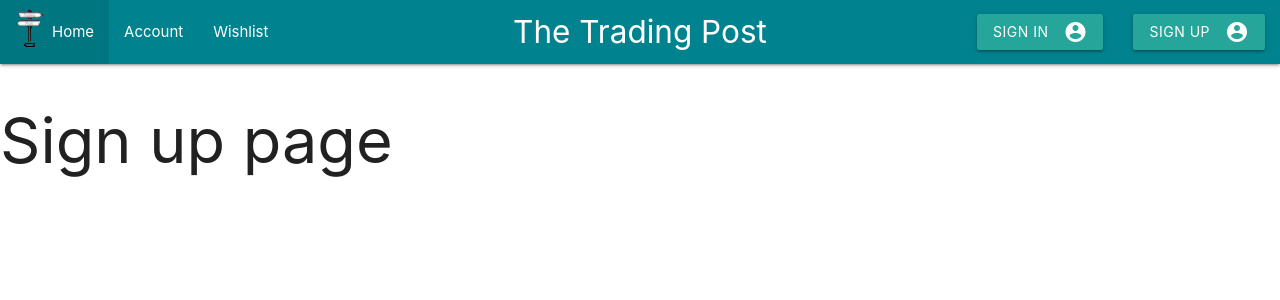
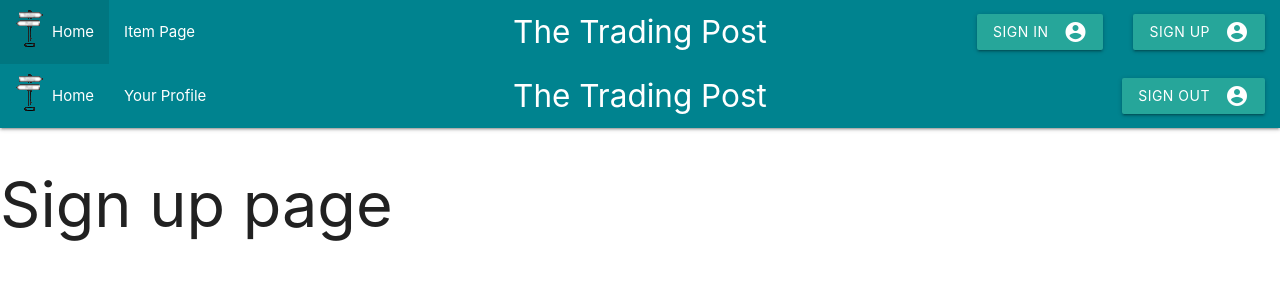
Before and after one commit to mxweidmer/trading-post, a React (Create React App) app: page /trading-post/signup in a window 1280 px wide. Shown: the top 300 px of the page. Built offline with nearby package versions, Linux system fonts and the light colour scheme.

Commit message:
whoops, committed before I added

```diff
--- a/src/App.js
+++ b/src/App.js
@@ -7,8 +7,10 @@ import noMatch from "./pages/noMatch"
 import postitem from "./pages/postitem"
 import item from "./pages/item"
 import Nav from "./components/Nav";
+import SignedInNavBar from './components/SignedInNav'
 import signin from "./pages/signin";
 import signup from "./pages/signup";
+
 
 import { BrowserRouter as Router, Route, Switch } from "react-router-dom";
 
@@ -16,7 +18,9 @@ function App() {
   return (
     <Router>
       <div>
+        {/* {this.props.location.pathname === "/" ? <Nav /> : <SignedInNav />} */}
         <Nav />
+        <SignedInNavBar />
         <Switch>
           <Route exact path="/" component={landing} />
           <Route exact path="/trading-post/profile" component={profile} />
--- a/src/components/Cards/index.js
+++ b/src/components/Cards/index.js
@@ -39,19 +39,8 @@ function Card(props) {
                     </div>
                     <div className="card-content">
                         <p className="truncate">{props.description}</p>
-                        <a className="card-action btn text-center green modal-trigger" style={buttonStyle} href={`#${props.id}`}>More Details</a>
+                        <a className="card-action btn text-center green modal-trigger" style={buttonStyle} href={`/trading-post/item/${props.id}`}> More Details</a>
                     </div>
-                </div>
-            </div>
-            <div id={props.id} style={modalStyle}  className="modal animated flipInY" >
-                <div className="modal-content">
-                    <h4 className="center-align">{props.title}</h4>
-                    <img className="responsive-img center-align" style={modalImageStyle} src={props.image} alt={props.title} />
-                    <p>{props.description}</p>
-                </div>
-                <div className="modal-footer">
-                    <a href="#" className="modal-close waves-effect green waves-red btn-flat">Add to wishlist</a>
-                    <a href="#!" className="modal-close waves-effect red waves-red btn-flat">Close</a>
                 </div>
             </div>
         </div>
--- a/src/components/ItemCard/index.js
+++ b/src/components/ItemCard/index.js
@@ -8,7 +8,8 @@ const imageStyle = {
 }
 
 const buttonStyle = {
-    padding: "2px, 2px, 2px, 2px"
+    padding: "2px, 2px, 2px, 2px",
+    margin: "2px, 2px, 2px, 2px"
 }
 
 function ItemCard(props) {
@@ -18,13 +19,14 @@ function ItemCard(props) {
         <div className="container">
             <div className="col s10 z-depth-4">
                 <div className="card ">
+                <h2 className="center">{props.title}</h2>
+                        <div className="row">
                     <div className="card-image" >
                         <img className="responsive-img" style={imageStyle} src={props.picture} alt={props.title} />
 
                     </div>
                     <div className="card-content">
-                        <h2 className="center">{props.title}</h2>
-                        <div className="row">
+
                             <h5>Description</h5>
                             <div className="col s8">
                                 <p>{props.description}</p>
--- a/src/components/Nav/index.js
+++ b/src/components/Nav/index.js
@@ -6,9 +6,8 @@ function NavBar (){
         <div className="nav-wrapper cyan darken-3">
             <a href="/" className="brand-logo center">The Trading Post</a>
             <ul id="nav-mobile" className="left hide-on-med-and-down">
-                <li><a href="/"><img src="logo_trans.gif" style={{'margin-bottom':'-10px', 'margin-right': '7px'}}></img>Home</a></li>
-                <li><a href="badges.html">Account</a></li>
-                <li><a href="collapsible.html">Wishlist</a></li>
+                <li><a href="/"><img src={require('../../logo_trans.gif')} style={{'margin-bottom':'-10px', 'margin-right': '7px'}}></img>Home</a></li>
+                <li><a href="/trading-post/item">Item Page</a></li>
             </ul>
 
             <ul className="right hide-on-med-and-down">
--- a/src/pages/noMatch.js
+++ b/src/pages/noMatch.js
@@ -11,9 +11,7 @@ const imgStyle={
 const divStyle={
   width: "100%",
   height:"680px",
-  backgroundImage: "url(http://blog.adw.org/wp-content/uploads/2019/01/stars-984050_960_720-2.jpg)",
-  backgroundSize: "cover",
-  paddingTop: "0px"
+  backgroundColor: "Black",
 }
 
 function noMatch() {
@@ -21,7 +19,7 @@ function noMatch() {
     <div style={divStyle}>
             <h1 className="center white-text">404 Page Not Found</h1>
 
-              <img style={imgStyle} src="https://i.imgur.com/QT4rpl8.jpg" />
+              <img style={imgStyle} src="https://media1.tenor.com/images/84c4e8c1a24b84bece745d2dcd2a5aa8/tenor.gif?itemid=5551618" />
 
     </div>
   );
--- a/src/pages/profile.js
+++ b/src/pages/profile.js
@@ -2,6 +2,7 @@
 import React, { Component } from "react";
 import { ProfileTop, List } from '../components/ProfileCard';
 import { Row } from '../components/Grid';
+import Nav from '../components/Nav'
 import API from "../utils/API";
 
 class Profile extends Component {
@@ -55,6 +56,7 @@ class Profile extends Component {
         console.log(this.state)
         return (
             <div>
+
                 <br />
 
                 <ProfileTop
```
Also changed, not shown: src/logo_trans.gif (renamed from public/logo_trans.gif).
